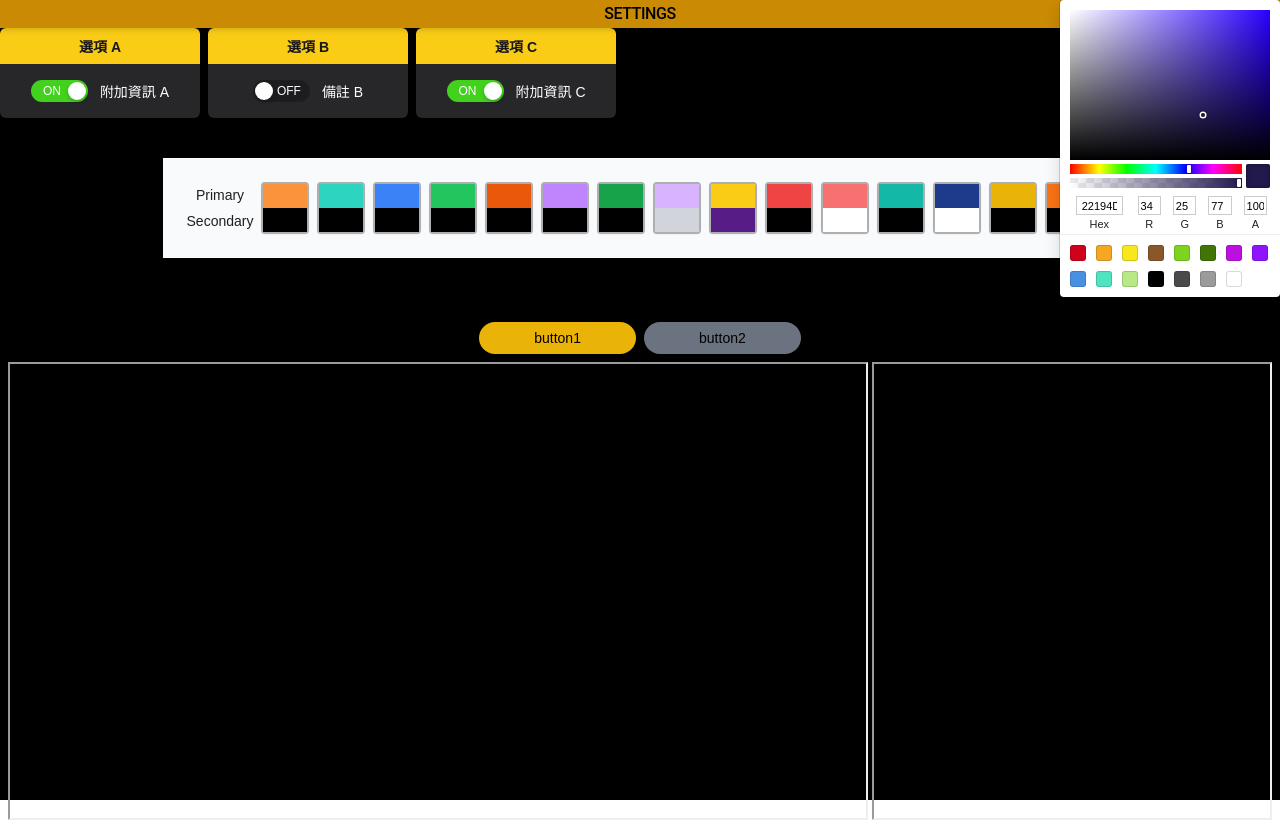
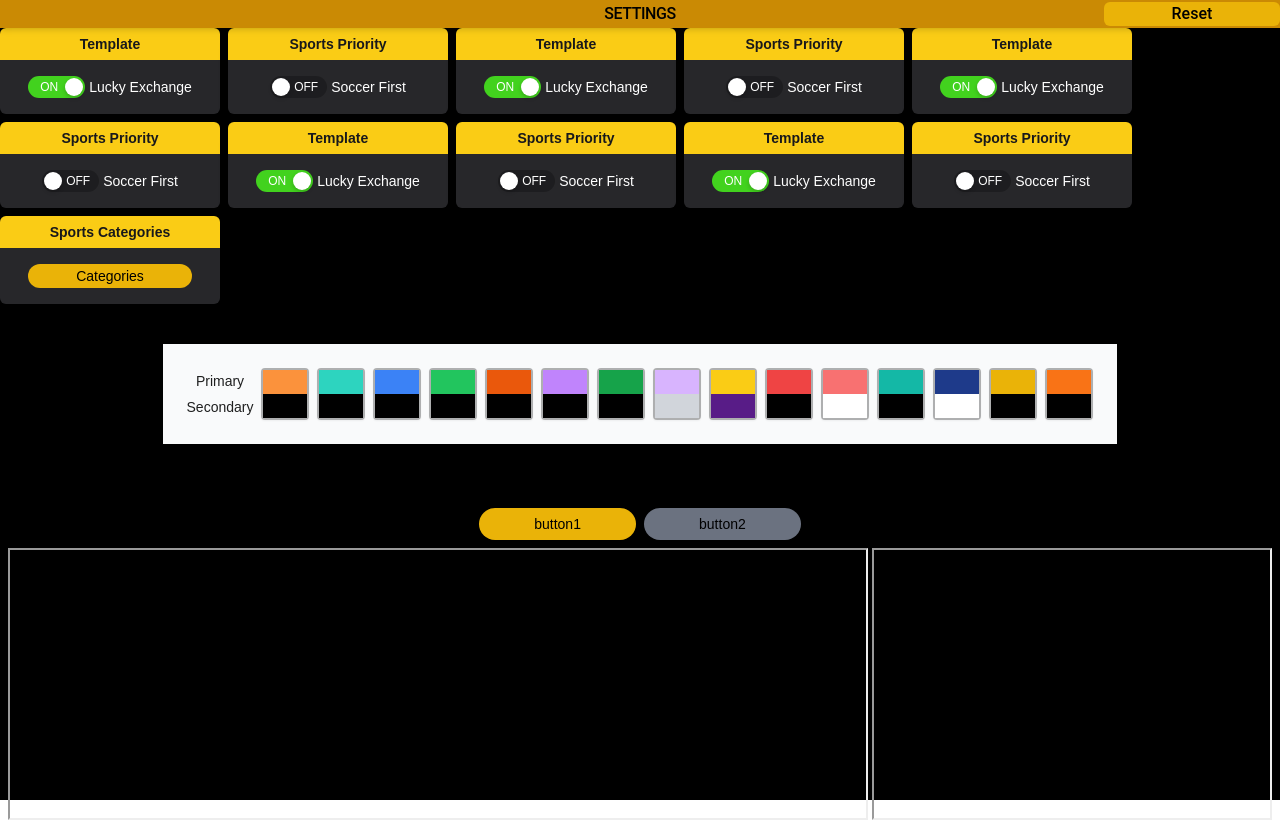
Before and after one commit to Vic428-human/antd5-dashboard-practice, a React (Vite) app: page / in a window 1280 px wide. Built offline with nearby package versions, Linux system fonts and the light colour scheme.

Commit message:
添加類別 toggle setting

```diff
--- a/src/pages/Home.tsx
+++ b/src/pages/Home.tsx
@@ -4,9 +4,83 @@ import { Switch } from "antd";
 import { SketchPicker } from "react-color";
 
 const initialSettings = [
-  { label: "選項 A", checked: true, a: "附加資訊 A", b: "備註 A" },
-  { label: "選項 B", checked: false, a: "附加資訊 B", b: "備註 B" },
-  { label: "選項 C", checked: true, a: "附加資訊 C", b: "備註 C" },
+  {
+    label: "Template",
+    checked: true,
+    a: "Lucky Exchange",
+    b: "Lucky Sport",
+    btn: false,
+  },
+  {
+    label: "Sports Priority",
+    checked: false,
+    a: "Cricket First",
+    b: "Soccer First",
+    btn: false,
+  },
+  {
+    label: "Template",
+    checked: true,
+    a: "Lucky Exchange",
+    b: "Lucky Sport",
+    btn: false,
+  },
+  {
+    label: "Sports Priority",
+    checked: false,
+    a: "Cricket First",
+    b: "Soccer First",
+    btn: false,
+  },
+  {
+    label: "Template",
+    checked: true,
+    a: "Lucky Exchange",
+    b: "Lucky Sport",
+    btn: false,
+  },
+  {
+    label: "Sports Priority",
+    checked: false,
+    a: "Cricket First",
+    b: "Soccer First",
+    btn: false,
+  },
+  {
+    label: "Template",
+    checked: true,
+    a: "Lucky Exchange",
+    b: "Lucky Sport",
+    btn: false,
+  },
+  {
+    label: "Sports Priority",
+    checked: false,
+    a: "Cricket First",
+    b: "Soccer First",
+    btn: false,
+  },
+  {
+    label: "Template",
+    checked: true,
+    a: "Lucky Exchange",
+    b: "Lucky Sport",
+    btn: false,
+  },
+  {
+    label: "Sports Priority",
+    checked: false,
+    a: "Cricket First",
+    b: "Soccer First",
+    btn: false,
+  },
+  {
+    label: "Sports Categories",
+    checked: false,
+    a: "Categories",
+    b: "",
+    btn: true,
+  },
 ];
 const Home = () => {
   const [settingList, setSettingList] = useState(initialSettings);
@@ -119,7 +193,7 @@ const Home = () => {
         {settingList.map((item, index) => (
           <div
             key={index}
-            className="min-w-[200px] rounded-md shadow-lg overflow-hidden text-white"
+            className="min-w-[220px] max-h-[40&] rounded-md shadow-lg overflow-hidden text-white"
           >
             <div className="bg-yellow-400 text-center py-2 font-semibold text-zinc-900">
               {item.label}
@@ -127,6 +201,8 @@ const Home = () => {
 
             <div className="bg-zinc-800 p-4 flex flex-col gap-3 items-center justify-center">
               <div className="flex items-center gap-3">
+                {!item.btn ? (
+                  <div className="flex items-center justify-center space-x-1 ">
                     <Switch
                       checkedChildren="ON"
                       unCheckedChildren="OFF"
@@ -136,6 +212,14 @@ const Home = () => {
                     <span className="font-medium">
                       {item.checked ? item.a : item.b}
                     </span>
+                  </div>
+                ) : (
+                  <div className="flex items-center justify-center space-x-1">
+                    <div className="flex items-center justify-center bg-yellow-500 cursor-pointer text-black px-12 py-1 rounded-full">
+                      {item.a}
+                    </div>
+                  </div>
+                )}
               </div>
             </div>
           </div>
@@ -183,7 +267,7 @@ const Home = () => {
               {/* <div className="flex flex-wrap gap-2 p-6 bg-gray-50 rounded-lg"></div> */}
             </div>
             <div className="absolute top-0 right-0 z-50">
-              <SketchPicker />
+              {/* <SketchPicker /> */}
             </div>
           </div>
           <div className="flex items-center justify-center h-[30%] w-[70%] space-x-2 bg-content-container pt-6">
```
Lines whose indentation alone changed are shown as unchanged.
